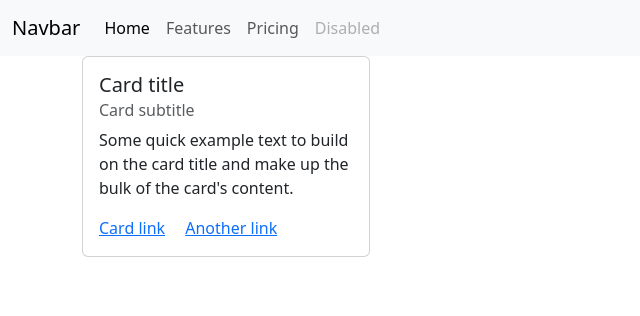
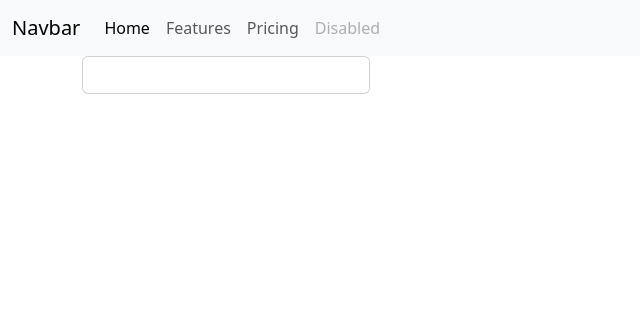
Before and after one commit to vishalnagda1/django-i18n, a Django app: page / in a window 1280 px wide. Shown: the top 316 px of the page, without its empty margins (0-640 px from the left). Run offline with Django 5.2, Linux system fonts and the light colour scheme.

Commit message:
remove the unwanted content from the card template

```diff
--- a/templates/index.html
+++ b/templates/index.html
@@ -5,11 +5,9 @@
 
         <div class="card" style="width: 18rem;">
             <div class="card-body">
-              <h5 class="card-title">Card title</h5>
-              <h6 class="card-subtitle mb-2 text-body-secondary">Card subtitle</h6>
-              <p class="card-text">Some quick example text to build on the card title and make up the bulk of the card's content.</p>
-              <a href="#" class="card-link">Card link</a>
-              <a href="#" class="card-link">Another link</a>
+              <h5 class="card-title"></h5>
+              <h6 class="card-subtitle mb-2 text-body-secondary"></h6>
+              <p class="card-text"></p>
             </div>
         </div>
 
```
